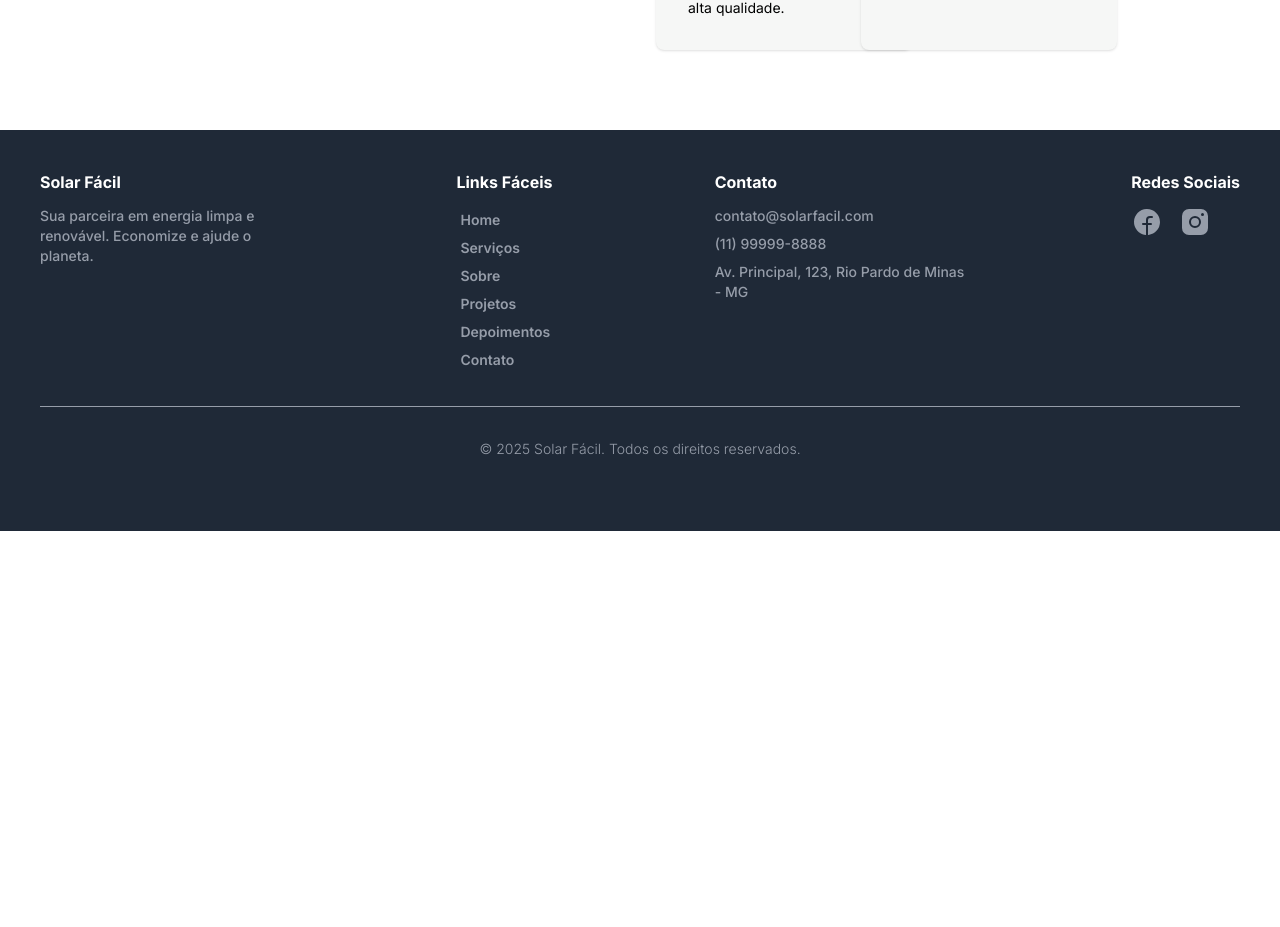
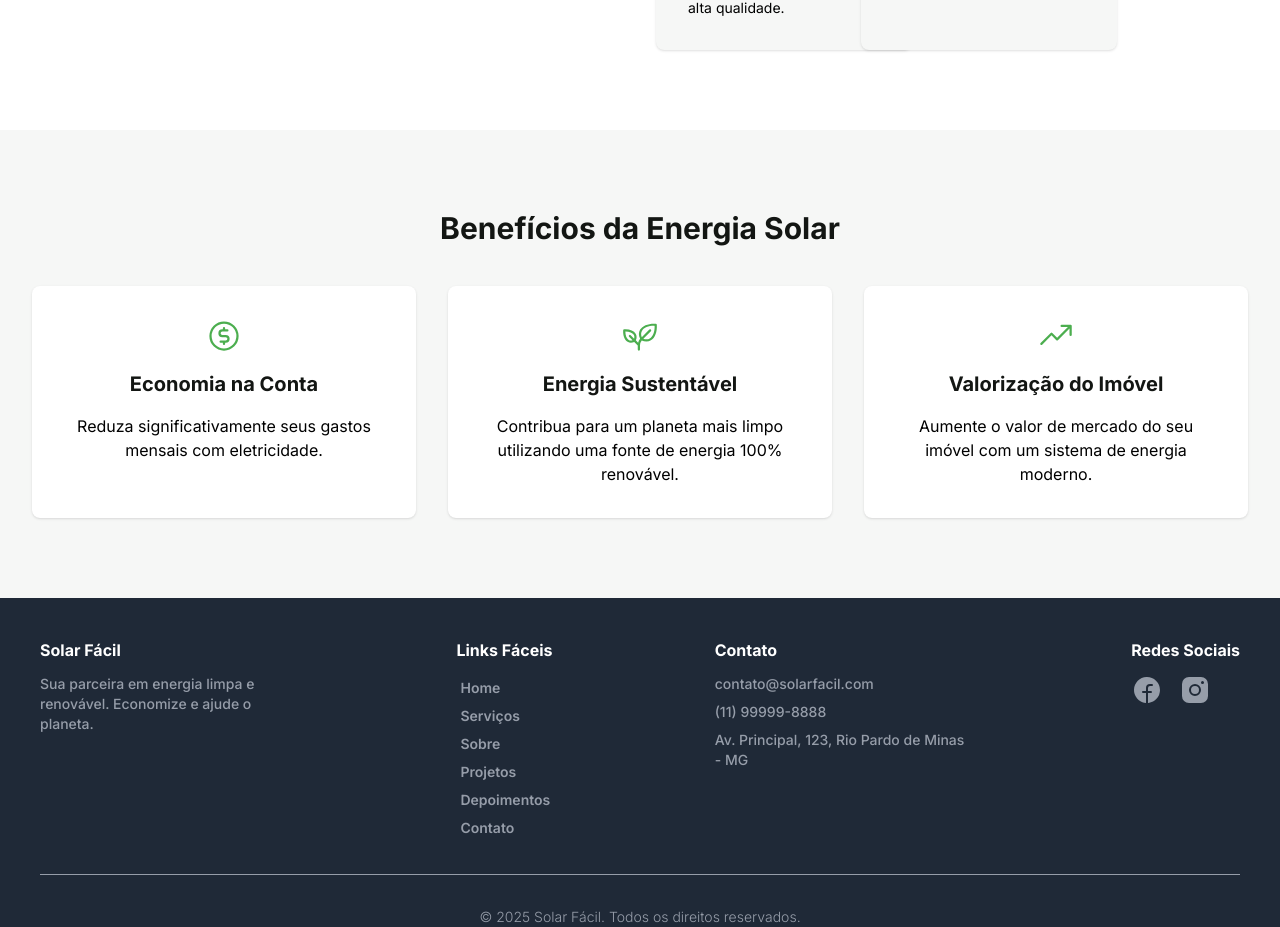
Before and after one commit to lucasfgaldinos/solar-facil, a Next.js app: page / in a window 1280 px wide. Shown: the part 1374-2301 px from the top of the page. Before the commit the page ends 1905 px from the top, so only its background shows below. Built offline with nearby package versions, Linux system fonts and the light colour scheme.

Commit message:
feat: Cria a seção de benefícios da energia solar.

```diff
--- a/package.json
+++ b/package.json
@@ -15,7 +15,7 @@
   },
   "dependencies": {
     "@phosphor-icons/react": "^2.1.10",
-    "next": "16.0.3",
+    "next": "^16.1.6",
     "react": "19.2.0",
     "react-dom": "19.2.0"
   },
--- a/src/app/page.tsx
+++ b/src/app/page.tsx
@@ -1,4 +1,5 @@
 import { About } from "@/sections/about";
+import { Benefits } from "@/sections/benefits";
 import { Hero } from "@/sections/hero";
 import { MissionAndValues } from "@/sections/mission-and-values";
 
@@ -9,6 +10,7 @@ export default function Home() {
         <Hero />
         <About />
         <MissionAndValues />
+        <Benefits />
       </main>
     </div>
   );
--- /dev/null
+++ b/src/sections/benefits.tsx
@@ -0,0 +1,82 @@
+"use client";
+import {
+  CurrencyCircleDollarIcon,
+  PlantIcon,
+  TrendUpIcon,
+} from "@phosphor-icons/react";
+import { InfoCard } from "@/components/info-card";
+import { Section } from "@/components/section";
+import { Title } from "@/components/title";
+
+export function Benefits() {
+  return (
+    <Section bgColor="secondary">
+      <Title>Benefícios da Energia Solar</Title>
+
+      <div className="flex flex-col lg:flex-row gap-4 md:gap-8 mt-10">
+        {/* Primeiro card */}
+        <InfoCard
+          name={{
+            alignment: "center",
+            content: "Economia na Conta",
+            size: "md",
+          }}
+          description={{
+            alignment: "center",
+            content:
+              "Reduza significativamente seus gastos mensais com eletricidade.",
+            size: "md",
+          }}
+          bg="primary"
+          icon={{
+            bg: false,
+            alignment: "center",
+            content: <CurrencyCircleDollarIcon />,
+          }}
+        />
+
+        {/* Segundo card */}
+        <InfoCard
+          name={{
+            alignment: "center",
+            content: "Energia Sustentável",
+            size: "md",
+          }}
+          description={{
+            alignment: "center",
+            content:
+              "Contribua para um planeta mais limpo utilizando uma fonte de energia 100% renovável.",
+            size: "md",
+          }}
+          bg="primary"
+          icon={{
+            bg: false,
+            alignment: "center",
+            content: <PlantIcon />,
+          }}
+        />
+
+        {/* Terceiro card */}
+        <InfoCard
+          name={{
+            alignment: "center",
+            content: "Valorização do Imóvel",
+            size: "md",
+          }}
+          description={{
+            alignment: "center",
+            content:
+              "Aumente o valor de mercado do seu imóvel com um sistema de energia moderno.",
+            size: "md",
+          }}
+          bg="primary"
+          icon={{
+            bg: false,
+            alignment: "center",
+            content: <TrendUpIcon />,
+          }}
+        />
+      </div>
+    </Section>
+  );
+}
```
Also changed, not shown: 1 other file (tests, documents, lock files or other folders).
